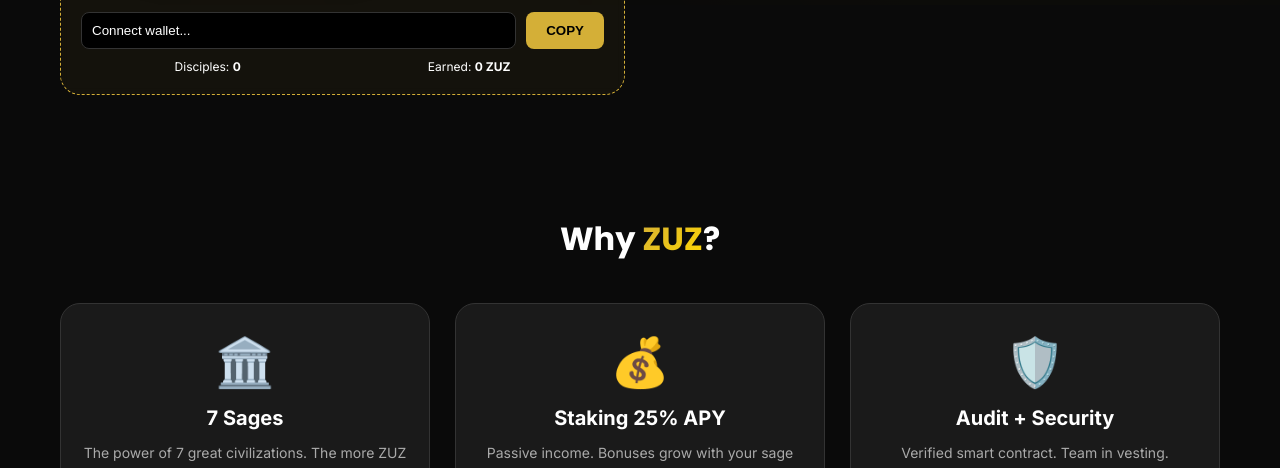
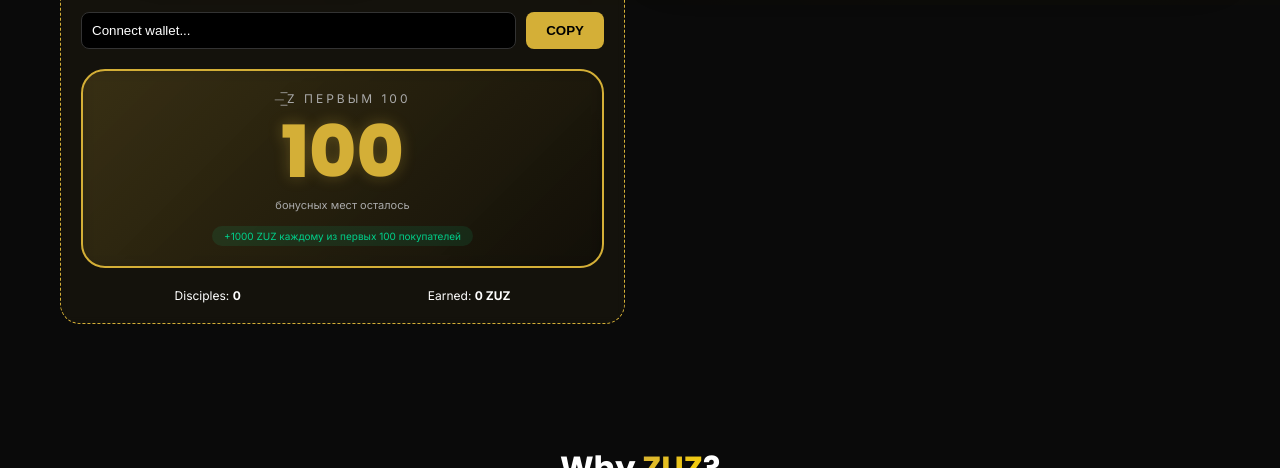
Before and after one commit to zzuzcoin-blip/zuzcoin-universe, a website: page main.html in a window 1280 px wide. Shown: the part 795-1263 px from the top of the page. Drawn offline with Linux system fonts and the light colour scheme; no server answers.

Commit message:
Update main.html

```diff
--- a/main.html
+++ b/main.html
@@ -833,6 +833,86 @@
                         <input type="text" id="refLink" readonly value="Connect wallet..." style="flex: 1; background: #000; border: 1px solid #333; border-radius: 8px; padding: 10px; color: white;">
                         <button id="copyRefBtn" style="background: var(--accent-gold); color: black; border: none; border-radius: 8px; padding: 10px 20px; cursor: pointer; font-weight: bold;">COPY</button>
                     </div>
+                    <!-- БЛОК СЧЕТЧИКА БОНУСНЫХ МЕСТ -->
+<div class="counter-container" id="bonusCounterBlock">
+    <div class="counter-title">⏤͟͟͞͞Z ПЕРВЫМ 100</div>
+    <div class="counter-number" id="bonusCounter">100</div>
+    <div class="counter-sub">бонусных мест осталось</div>
+    <div class="counter-note">+1000 ZUZ каждому из первых 100 покупателей</div>
+</div>
+
+<style>
+.counter-container {
+    background: linear-gradient(135deg, rgba(212,175,55,0.15), rgba(0,0,0,0.4));
+    border: 2px solid var(--accent-gold);
+    border-radius: 24px;
+    padding: 20px 16px;
+    text-align: center;
+    margin: 20px 0 20px 0;
+    backdrop-filter: blur(8px);
+}
+.counter-title {
+    font-size: 12px;
+    color: var(--text-secondary);
+    letter-spacing: 3px;
+    text-transform: uppercase;
+    margin-bottom: 8px;
+}
+.counter-number {
+    font-size: 72px;
+    font-weight: 800;
+    color: var(--accent-gold);
+    font-family: 'Poppins', monospace;
+    line-height: 1;
+    margin: 10px 0;
+    text-shadow: 0 0 15px rgba(212,175,55,0.3);
+}
+.counter-sub {
+    font-size: 11px;
+    color: var(--text-secondary);
+    margin-bottom: 12px;
+}
+.counter-note {
+    font-size: 10px;
+    color: var(--accent-green);
+    background: rgba(0,209,140,0.1);
+    display: inline-block;
+    padding: 4px 12px;
+    border-radius: 40px;
+}
+</style>
+
+<script>
+    // Счетчик бонусных мест (меняй цифру вручную после каждой продажи)
+    let spotsLeft = 100;
+
+    function updateBonusCounter() {
+        const el = document.getElementById('bonusCounter');
+        if (el) {
+            el.innerText = spotsLeft;
+            if (spotsLeft <= 0) {
+                el.innerHTML = '0<br><span style="font-size: 16px;">🎁</span>';
+                const note = document.querySelector('.counter-note');
+                if (note) note.innerText = 'Бонусы закончились. Следующий раунд скоро.';
+            }
+        }
+    }
+
+    // Эту функцию вызывай после каждой продажи (например, из консоли браузера)
+    window.decrementBonusSpots = function() {
+        if (spotsLeft > 0) {
+            spotsLeft--;
+            updateBonusCounter();
+            console.log(`✅ Бонусных мест осталось: ${spotsLeft}`);
+        } else {
+            console.log('❌ Бонусы уже закончились');
+        }
+        return spotsLeft;
+    };
+
+    // Для теста: можно уменьшать через консоль командой decrementBonusSpots()
+    updateBonusCounter();
+</script>
                     <div style="display: flex; justify-content: space-around; font-size: 12px;">
                         <span>Disciples: <strong id="refCount">0</strong></span>
                         <span>Earned: <strong id="refEarned">0 ZUZ</strong></span>
```
